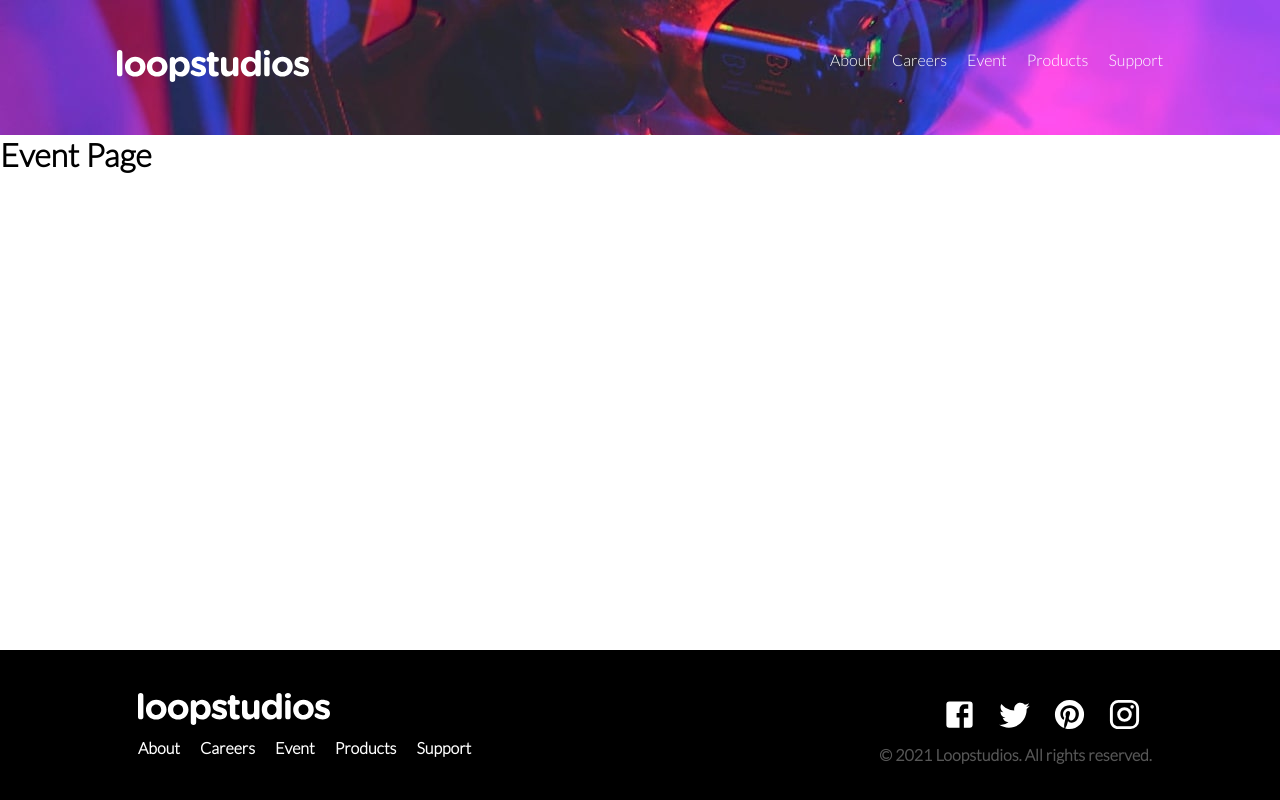
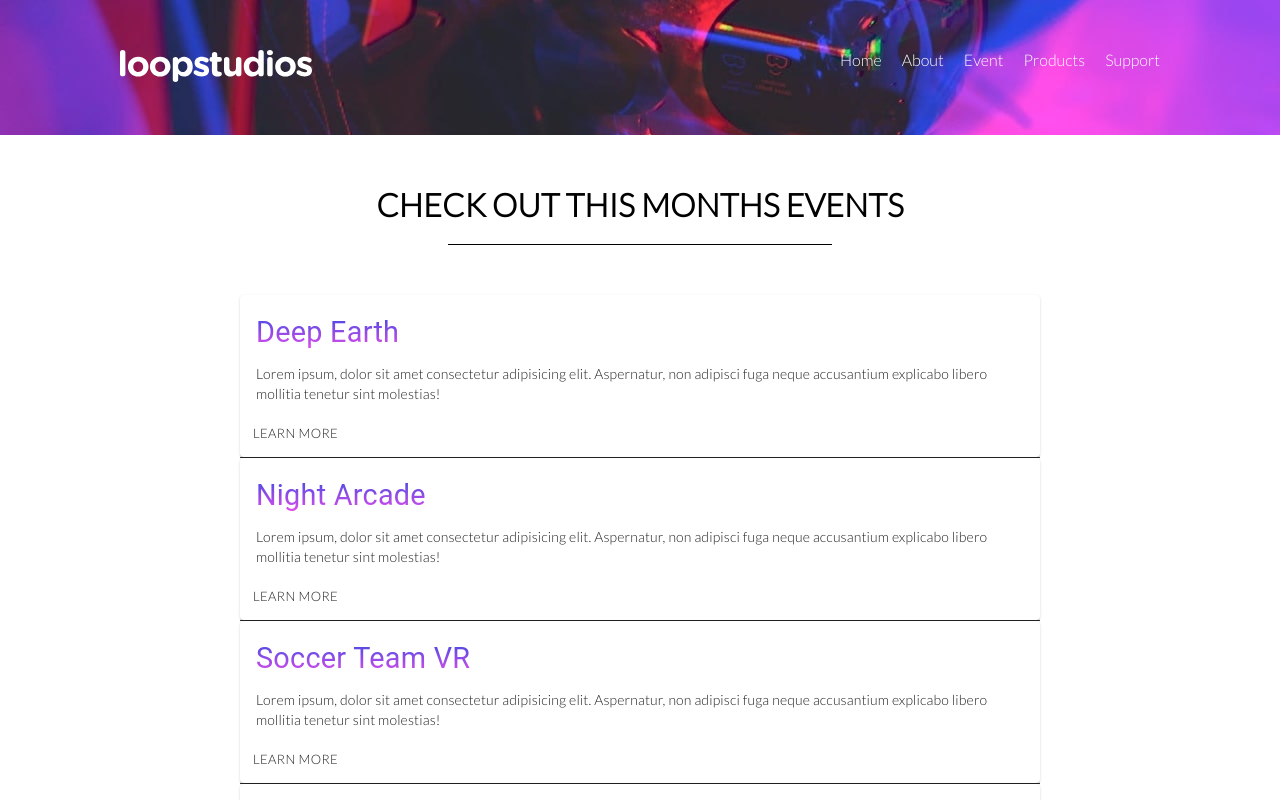
Before and after one commit to deweydc/loop-studio, a React (Create React App) app: page /event in a window 1280 px wide. Shown: the top 800 px of the page. Built offline with nearby package versions, Linux system fonts and the light colour scheme.

Commit message:
removed careers pgae and added Home nav-link

```diff
--- a/src/About.css
+++ b/src/About.css
@@ -21,8 +21,8 @@
 }
 
 .about__title{
-    font-size: 5em;
-    margin: 20px auto;
+    font-size: 3.5em;
+    margin: 50px auto;
 }
 .about__text{
     font-size: 1.3em;
--- a/src/App.js
+++ b/src/App.js
@@ -23,9 +23,9 @@ function App() {
           <Route path='/about'>
             <About />
           </Route>
-          <Route path='/careers'>
+          {/* <Route path='/careers'>
             <Careers />
-          </Route>
+          </Route> */}
           <Route path='/event'>
             <Event />
           </Route>
--- a/src/Content.css
+++ b/src/Content.css
@@ -133,7 +133,7 @@
     display: block;
     width: 100%;
     height: 100%;
-    background-color: rgb(0, 0, 0);
+    background-color: purple;
     position: absolute;
     top: 0;
     left: 0;
--- /dev/null
+++ b/src/Event.css
@@ -0,0 +1,54 @@
+.events__list-container{
+    margin: 50px 0 75px;
+}
+.event__title-container{
+    display: flex;
+    justify-content: center;
+    margin: 50px auto;
+    align-items: center;
+    flex-direction: column;
+}
+.event__title-container::after{
+    content: "";
+    width: 30%;
+    height: 1px;
+    background-color: black;
+    margin: 20px auto 0;
+}
+.event__title-container h1{
+    text-transform: uppercase;
+    text-align: center;
+    font-size: 2rem;
+}
+.events__list{
+    list-style: none;
+    border: none;
+    border-bottom: 1px solid #333;
+    max-width: 800px;
+    display: flex;
+    justify-content: start;
+    align-items: center;
+    margin: 0px auto;
+}
+.event__card:hover{
+
+    background-color: rgba(213, 213, 213, 0.434);
+}
+.event__content{
+    max-width: 800px;
+    border: none;
+}
+.event__title{
+    font-size: 1.8rem !important;
+
+    background: -webkit-linear-gradient(rgba(42,73,226,1) ,rgba(251,77,236,1));
+    -webkit-background-clip: text;
+    -webkit-text-fill-color: transparent;
+}
+.event__btn{
+    margin-left: 10px;
+}
+
+.event__card{
+    border: none;
+}
--- a/src/Event.jsx
+++ b/src/Event.jsx
@@ -1,14 +1,65 @@
 import Nav from './Nav';
 
+import React from 'react';
+import Card from '@material-ui/core/Card';
+import CardActions from '@material-ui/core/CardActions';
+import CardContent from '@material-ui/core/CardContent';
+import Button from '@material-ui/core/Button';
+import Typography from '@material-ui/core/Typography';
 
-function Event() {
+import styles from './Event.css';
+
+import { Events } from './Shared/events';
+
+
+
+
+
+
+
+const Event = ({ title, description, img }) => {
+
+
     return (
+
         <div className='event__container'>
             <div className="nav__header">
                 <Nav />
             </div>
-            <h1>Event Page</h1>
-        </div>
+            <div className="event__title-container">
+                <h1>Check out this months events</h1>
+            </div>
+            <div className='events__list-container'>
+                {Events.map(event =>
+                    <li className="events__list">
+                        <Card className='event__card'>
+
+                            <CardContent className="event__content">
+                                <Typography
+                                    className='event__title'
+                                    color="textSecondary"
+                                    gutterBottom
+                                >
+                                    {event.title}
+                                </Typography>
+                                <Typography variant="body2" component="p">
+                                    <p>{event.description}</p>
+                                </Typography>
+                            </CardContent>
+                            <CardActions >
+                                <Button
+                                    size="small"
+                                    style={{ marginTop: -10 }}
+                                    className='event__btn'
+                                >
+                                    Learn More
+                                </Button>
+                            </CardActions>
+                        </Card>
+                    </li>
+                )}
+            </div>
+        </div >
     )
 }
 
--- a/src/Footer.css
+++ b/src/Footer.css
@@ -10,9 +10,7 @@
 }
 .footer__left-side > img {
     width: 150px;
-
 }
-
 .footer__nav-links{
     display: flex;
     margin-top: 10px;
@@ -21,7 +19,6 @@
     /* font-size: .75em; */
     font-weight: 800;
 }
-
 .footer__right-side{
     display: flex;
     justify-content:flex-end;
@@ -33,13 +30,11 @@
     align-items: center;
     width: 80%;
     margin: 0 auto;
-
 }
 .footer__social-icons{
     display: flex;
     justify-content: flex-end;
 }
-
 .social-icon{
     font-size: 2.5em;
 }
--- a/src/Footer.jsx
+++ b/src/Footer.jsx
@@ -20,11 +20,14 @@ function Footer() {
 
                     <div className='footer__nav-links'>
                         <div className='footer__nav-link'>
+                            <Link to="/">Home</Link>
+                        </div>
+                        <div className='footer__nav-link'>
                             <Link to="/about">About</Link>
                         </div>
-                        <div className='footer__nav-link'>
+                        {/* <div className='footer__nav-link'>
                             <Link to="/careers">Careers</Link>
-                        </div>
+                        </div> */}
                         <div className='footer__nav-link'>
                             <Link to="/event">Event</Link>
                         </div>
--- a/src/Nav.jsx
+++ b/src/Nav.jsx
@@ -15,11 +15,14 @@ function Nav() {
             </div>
             <nav className='navLinks'>
                 <div className='navLink'>
+                    <Link to='/'>Home</Link>
+                </div>
+                <div className='navLink'>
                     <Link to='/about'>About</Link>
                 </div>
-                <div className='navLink'>
+                {/* <div className='navLink'>
                     <Link to="/careers">Careers</Link>
-                </div>
+                </div> */}
                 <div className='navLink'>
                     <Link to="/event">Event</Link>
                 </div>
--- /dev/null
+++ b/src/Shared/events.jsx
@@ -0,0 +1,45 @@
+
+
+
+export const Events = [
+    {
+        title: "Deep Earth",
+        img: "../images/desktop/image-deep-earth.jpg",
+        description: "Lorem ipsum, dolor sit amet consectetur adipisicing elit. Aspernatur, non adipisci fuga neque accusantium explicabo libero mollitia tenetur sint molestias!"
+    },
+    {
+        title: "Night Arcade",
+        img: "../ images / desktop / image - night - arcade.jpg",
+        description: "Lorem ipsum, dolor sit amet consectetur adipisicing elit. Aspernatur, non adipisci fuga neque accusantium explicabo libero mollitia tenetur sint molestias!"
+    },
+    {
+        title: "Soccer Team VR",
+        img: "../images/desktop/image-soccer-team.jpg",
+        description: "Lorem ipsum, dolor sit amet consectetur adipisicing elit. Aspernatur, non adipisci fuga neque accusantium explicabo libero mollitia tenetur sint molestias!"
+    },
+    {
+        title: "The Grid",
+        img: "../images/desktop/image-grid.jpg",
+        description: "Lorem ipsum, dolor sit amet consectetur adipisicing elit. Aspernatur, non adipisci fuga neque accusantium explicabo libero mollitia tenetur sint molestias!"
+    },
+    {
+        title: "From Up Above VR",
+        img: "../images/desktop/image-from-above.jpg",
+        description: "Lorem ipsum, dolor sit amet consectetur adipisicing elit. Aspernatur, non adipisci fuga neque accusantium explicabo libero mollitia tenetur sint molestias!"
+    },
+    {
+        title: "Pocket Borealis",
+        img: "../images/desktop/image-pocket-borealis.jpg",
+        description: "Lorem ipsum, dolor sit amet consectetur adipisicing elit. Aspernatur, non adipisci fuga neque accusantium explicabo libero mollitia tenetur sint molestias!"
+    },
+    {
+        title: "The Curiosity",
+        img: "../images/desktop/image-curiosity.jpg",
+        description: "Lorem ipsum, dolor sit amet consectetur adipisicing elit. Aspernatur, non adipisci fuga neque accusantium explicabo libero mollitia tenetur sint molestias!"
+    },
+    {
+        title: "Make It FishEye",
+        img: "../images/desktop/image-fisheye.jpg",
+        description: "Lorem ipsum, dolor sit amet consectetur adipisicing elit. Aspernatur, non adipisci fuga neque accusantium explicabo libero mollitia tenetur sint molestias!"
+    }
+]
```
